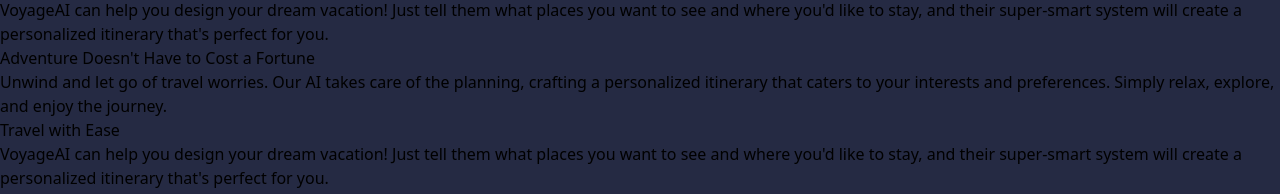
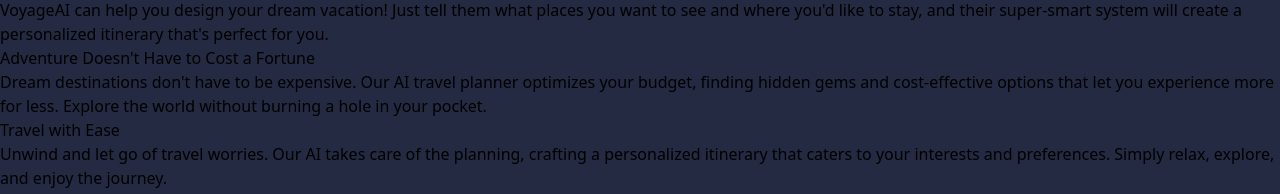
Before and after one commit to friedavocadoes/VoyagAI, a React (Vite) app: page / in a window 1280 px wide. Shown: the part 649-843 px from the top of the page. Built offline with nearby package versions, Linux system fonts and the light colour scheme.

Commit message:
homepage wording updates

```diff
--- a/src/pages/Homepage.jsx
+++ b/src/pages/Homepage.jsx
@@ -32,18 +32,17 @@
           <section className="w-full flex flex-col space-y-4 md:w-1/2 md:ml-auto">  {/* Adjust width and margin on medium screens */}
             <h2 className="text-4xl font-bold text-white">Adventure Doesn't Have to Cost a Fortune</h2>
             <p className="text-gray-400 text-2xl">
-            Unwind and let go of travel worries. Our AI takes care of the planning,
-            crafting a personalized itinerary that caters to your interests and
-            preferences. Simply relax, explore, and enjoy the journey.
+            Dream destinations don't have to be expensive. Our AI travel planner
+            optimizes your budget, finding hidden gems and cost-effective options
+            that let you experience more for less. Explore the world without burning a hole in your pocket.
             </p>
           </section>
           <section className="w-full flex flex-col space-y-4 md:w-1/2">  {/* Adjust width on medium screens */}
             <h2 className="text-4xl font-bold text-white">Travel with Ease</h2>
             <p className="text-gray-400 text-2xl">
-            VoyageAI can help you design your dream vacation! Just tell them what
-            places you want to see and where you'd like to stay, and their
-            super-smart system will create a personalized itinerary that's perfect
-            for you.
+            Unwind and let go of travel worries. Our AI takes care of the planning,
+            crafting a personalized itinerary that caters to your interests and
+            preferences. Simply relax, explore, and enjoy the journey.
             </p>
           </section>
         </div>
```
Lines whose indentation alone changed are shown as unchanged.
